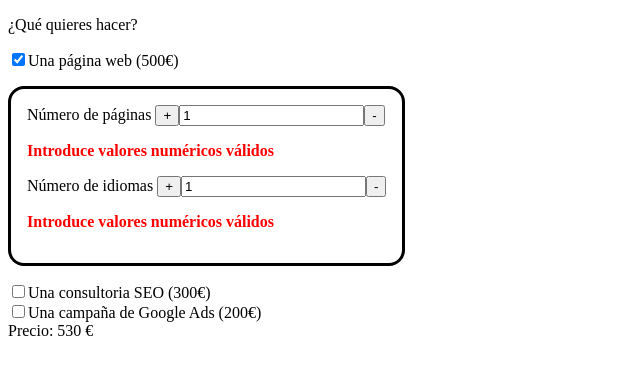
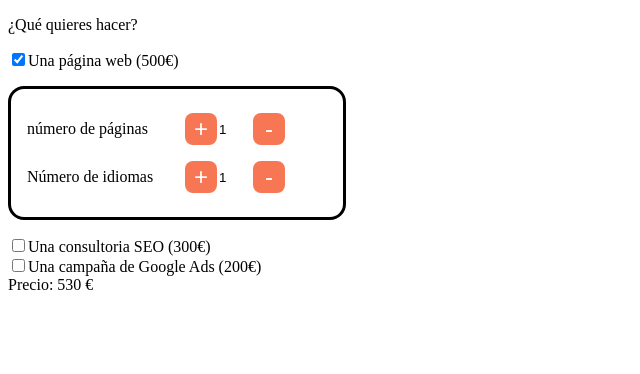
Before and after one commit to qfluis/ITAcademy_S7_Presupuesto_Web, an Angular app: page / in a window 1280 px wide. Both pictures are taken after a click on the checkbox 18 px from the left and 59 px from the top of the page. Shown: the top 374 px of the page, without its empty margins (0-640 px from the left). Built offline with nearby package versions, Linux system fonts and the light colour scheme.

Commit message:
Ejercicio 3

```diff
--- a/src/app/components/panel/panel.component.html
+++ b/src/app/components/panel/panel.component.html
@@ -1,21 +1,8 @@
-<div>
-    <!--
-    <form [formGroup]="webForm">
-        <p>Número de páginas <input formControlName="pages"
-                                    type="number"
-                                    name="pages"
-                                    [(ngModel)]="webDetails.pages"
-                                    (change)="inputChange()"> </p>
-        <p>Número de idiomas <input formControlName="languages"
-                                    type="number"
-                                    name="languages"
-                                    [(ngModel)]="webDetails.languages"
-                                    (change)="inputChange()"> </p>
-
-        <p *ngIf="webForm.invalid" class="error">Introduce valores numéricos válidos</p>
-
-
-    </form>    -->
-    <app-selector-numerico nombreCampo="Número de páginas"></app-selector-numerico>
-    <app-selector-numerico nombreCampo="Número de idiomas"></app-selector-numerico>
+<div class="container">
+    <div class="row">
+        <div class=>número de páginas</div><app-selector-numerico (onValueChange)="updatePages( $event )" ></app-selector-numerico>
+    </div>
+    <div class="row">
+        <div>Número de idiomas</div><app-selector-numerico (onValueChange)="updateLanguages( $event )" ></app-selector-numerico>
+    </div>
 </div>
--- a/src/app/components/panel/panel.component.scss
+++ b/src/app/components/panel/panel.component.scss
@@ -1,10 +1,25 @@
-div {
-    //max-width: 400px;
-    width:fit-content;
+* {
+    animation-name: aparecer;
+    animation-duration: 1s ;
+}
+
+.container{
+    max-width: 300px;
     border: 3px solid black;
     padding:1rem;
     border-radius: 1rem;
     margin: 1rem 0 1rem 0;
+}
+.row{
+    display:flex;
+    align-items: center;
+
+    //width:fit-content;
+
+}
+.row div {
+    flex-basis: 50%;
+
 }
 .error {
     padding:1rem;
@@ -12,3 +27,18 @@ div {
     background-color: red;
     color:white;
 }
+
+
+
+@keyframes aparecer {
+    from {
+        //height: 0%;
+        //max-width: 0px;
+        opacity: 0;
+    }
+    to {
+        //height:100%;
+        //max-width: 300px;
+        opacity: 100;
+    }
+  }
--- a/src/app/components/panel/panel.component.ts
+++ b/src/app/components/panel/panel.component.ts
@@ -32,4 +32,15 @@ export class PanelComponent implements OnInit {
     this.presupuestoService.calculateTotalBudget();
   }
 
+  updateLanguages(event:number){
+    this.webDetails.languages = event;
+    this.presupuestoService.calculateTotalBudget();
+    console.log(this.webDetails);
+  }
+  updatePages(event:number){
+    this.webDetails.pages = event;
+    this.presupuestoService.calculateTotalBudget();
+    console.log(this.webDetails);
+  }
+
 }
--- a/src/app/components/selector-numerico/selector-numerico.component.html
+++ b/src/app/components/selector-numerico/selector-numerico.component.html
@@ -1,5 +1,4 @@
 <div>
-{{nombreCampo}}
 <button (click)="add(1)">+</button>
 <form [formGroup]="webForm">
     <input formControlName="input"
@@ -8,5 +7,5 @@
                                 (change)="inputChange()">
 </form>
 <button (click)="add(-1)">-</button>
-<p *ngIf="webForm.invalid" class="error">Introduce valores numéricos válidos</p>
 </div>
+<!--<p *ngIf="webForm.invalid" class="error">Introduce valores numéricos válidos</p>-->
--- a/src/app/components/selector-numerico/selector-numerico.component.scss
+++ b/src/app/components/selector-numerico/selector-numerico.component.scss
@@ -1,3 +1,8 @@
+div {
+    margin:0.5rem;
+    display:flex;
+    align-items: center;
+}
 .error {
     color:red;
     font-weight: bold;
@@ -5,3 +10,18 @@
 form {
     display:inline-block;
 }
+input {
+    width: 2rem;
+    border:none;
+}
+
+button {
+    background-color: #F77754;
+    color:white;
+    //padding:0.5rem;
+    border:none;
+    border-radius: 0.5rem;
+    font-size: 1.5rem;
+    width:2rem;
+    height:2rem;
+}
--- a/src/app/components/selector-numerico/selector-numerico.component.ts
+++ b/src/app/components/selector-numerico/selector-numerico.component.ts
@@ -1,4 +1,4 @@
-import { AfterViewInit, Component, ElementRef, Input, OnInit, ViewChild } from '@angular/core';
+import { Component, ElementRef, EventEmitter, Input, Output, ViewChild } from '@angular/core';
 import { FormBuilder, FormGroup, Validators } from '@angular/forms';
 
 @Component({
@@ -6,37 +6,36 @@ import { FormBuilder, FormGroup, Validators } from '@angular/forms';
   templateUrl: './selector-numerico.component.html',
   styleUrls: ['./selector-numerico.component.scss']
 })
-export class SelectorNumericoComponent implements OnInit, AfterViewInit {
+export class SelectorNumericoComponent {
 
   webForm: FormGroup;
-  @Input() nombreCampo:string = "";
-  inputValue:number=1;
+
+  //@Input() valorInicial:number = 1;
+
+  @Output() onValueChange = new EventEmitter<number>();
+
   @ViewChild('inputControl') inputControl!: ElementRef<HTMLInputElement>;
 
 
   constructor(private _builder:FormBuilder) {
     this.webForm = this._builder.group({
-      input:['',Validators.compose([Validators.required, Validators.min(0), Validators.max(99999)])]
+      input:[1,Validators.compose([Validators.required, Validators.pattern("^[0-9]*$"), Validators.min(1)])]
     });
-
   }
 
   inputChange(){
-    this.inputValue = parseInt(this.inputControl.nativeElement.value);
-    if (!(this.inputValue>0)) {
+    let inputValue = parseInt(this.inputControl.nativeElement.value);
+    if (!(inputValue>0)) {
+      inputValue = 1;
       this.inputControl.nativeElement.value = "1";
+      this.webForm.updateValueAndValidity();
     }
+    this.onValueChange.emit(inputValue);
   }
 
   add(num:number){
     this.inputControl.nativeElement.value = (parseInt(this.inputControl.nativeElement.value) + num).toString();
     this.inputChange();
-  }
-
-  ngOnInit(): void {
-  }
-  ngAfterViewInit():void {
-    this.inputControl.nativeElement.value = "1";
   }
 
 
@@ -45,4 +44,6 @@ export class SelectorNumericoComponent implements OnInit, AfterViewInit {
 
 
 
+
+
 }
--- a/src/app/services/presupuesto.service.ts
+++ b/src/app/services/presupuesto.service.ts
@@ -34,6 +34,9 @@ export class PresupuestoService {
 
     if (items.web.checked){
       total+=items.web.price + (this.webDetails.pages * this.webDetails.languages * 30);
+    } else {
+      this.webDetails.languages = 1;
+      this.webDetails.pages = 1;
     }
     if (items.seo.checked) total+=items.seo.price;
     if (items.ads.checked) total+=items.ads.price;
```
